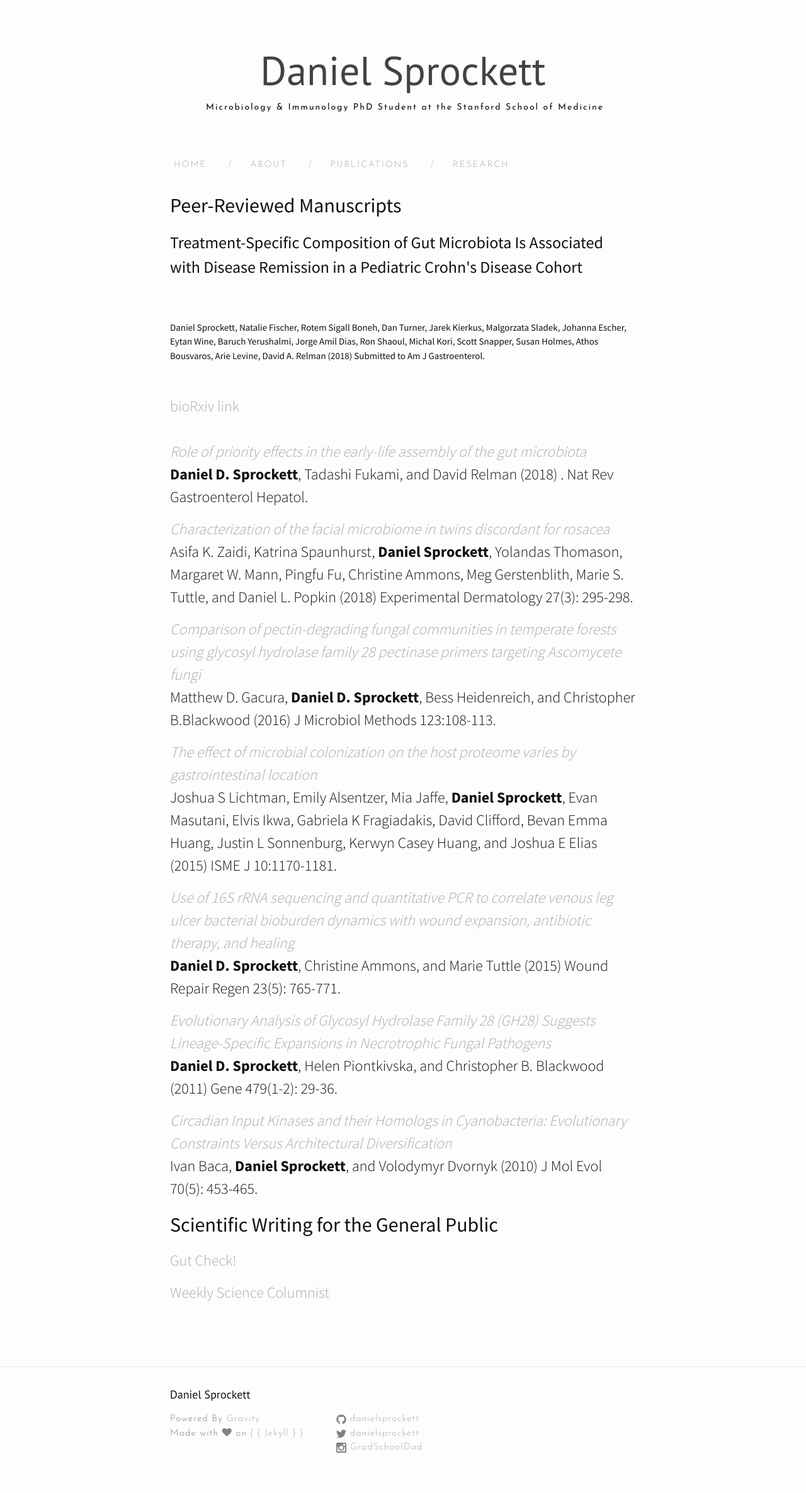
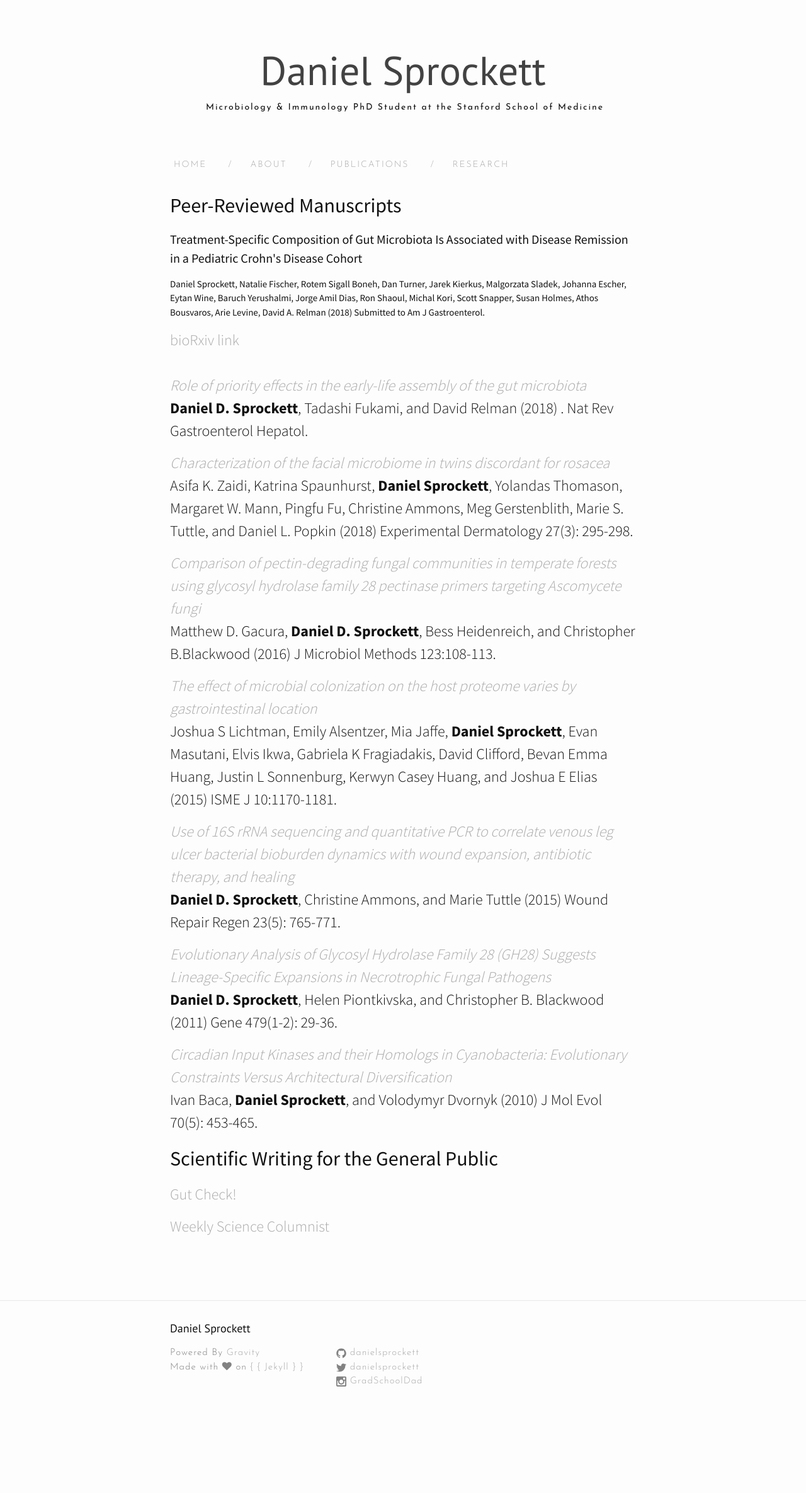
Before and after one commit to DanielSprockett/danielsprockett.github.io, a Jekyll site: the page built from publications.md, in a window 1280 px wide. Shown: the whole page at 63% size. Built offline with Jekyll 4.4.1, drawn with Linux system fonts in a browser that asks for light colours; nearby versions of some CDN libraries; after the commit the page ends 2265 px from its top, so only the background shows below that.

Commit message:
pubs format

```diff
--- a/publications.md
+++ b/publications.md
@@ -7,8 +7,8 @@
 
 <h2>Peer-Reviewed Manuscripts</h2>
 
-<h3>Treatment-Specific Composition of Gut Microbiota Is Associated with Disease Remission in a Pediatric Crohn's Disease Cohort</h3><br>
-<h5>Daniel Sprockett, Natalie Fischer, Rotem Sigall Boneh, Dan Turner, Jarek Kierkus, Malgorzata Sladek, Johanna Escher, Eytan Wine, Baruch Yerushalmi, Jorge Amil Dias, Ron Shaoul, Michal Kori, Scott Snapper, Susan Holmes, Athos Bousvaros, Arie Levine, David A. Relman (2018) Submitted to Am J Gastroenterol.</h5><br>
+<h4>Treatment-Specific Composition of Gut Microbiota Is Associated with Disease Remission in a Pediatric Crohn's Disease Cohort</h4>
+<h5>Daniel Sprockett, Natalie Fischer, Rotem Sigall Boneh, Dan Turner, Jarek Kierkus, Malgorzata Sladek, Johanna Escher, Eytan Wine, Baruch Yerushalmi, Jorge Amil Dias, Ron Shaoul, Michal Kori, Scott Snapper, Susan Holmes, Athos Bousvaros, Arie Levine, David A. Relman (2018) Submitted to Am J Gastroenterol.</h5>
 [bioRxiv link](https://www.biorxiv.org/content/early/2018/09/10/412890)<br>
 <br>
 *[Role of priority effects in the early-life assembly of the gut microbiota](https://www.nature.com/articles/nrgastro.2017.173)*<br>
```
